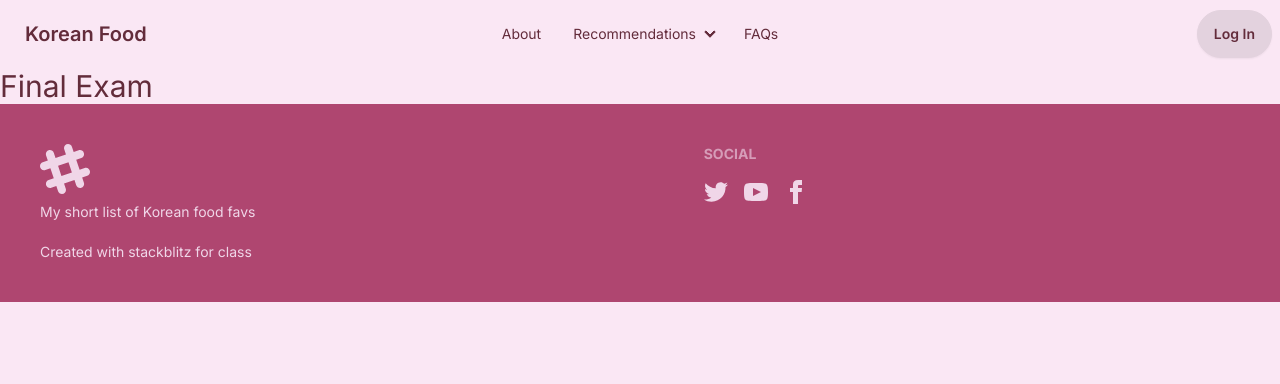
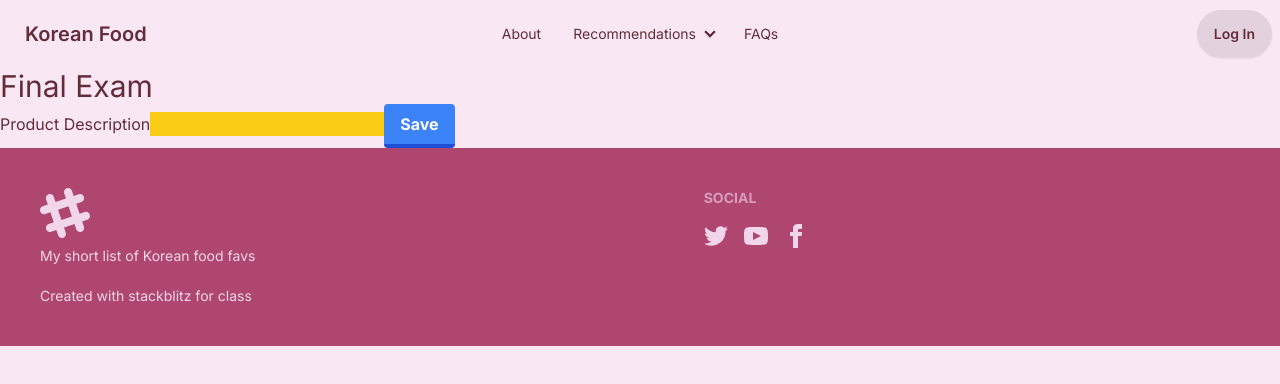
Before and after one commit to Buna-bit/exam2, a Next.js app: page /final in a window 1280 px wide. Shown: the top 384 px of the page. Built offline with nearby package versions, Linux system fonts and the light colour scheme.

Commit message:
added form

```diff
--- a/app/final/page.tsx
+++ b/app/final/page.tsx
@@ -2,6 +2,14 @@ export default function Page() {
     return (
       <>
       <h1 className="text-3xl">Final Exam</h1>
+      <form>
+        <label htmlFor="product">Product Description</label>
+        <input type="text" name="product" id="product" className="text-black
+        bg-yellow-400"/>
+        <button className="bg-blue-500 hover:bg-blue-400 text-white font-bold
+        py-2 px-4 border-b-4 border-blue-700 hover:border-blue-500 rounded"
+        type="submit">Save</button>
+      </form>
       </>
     );
   }
```
